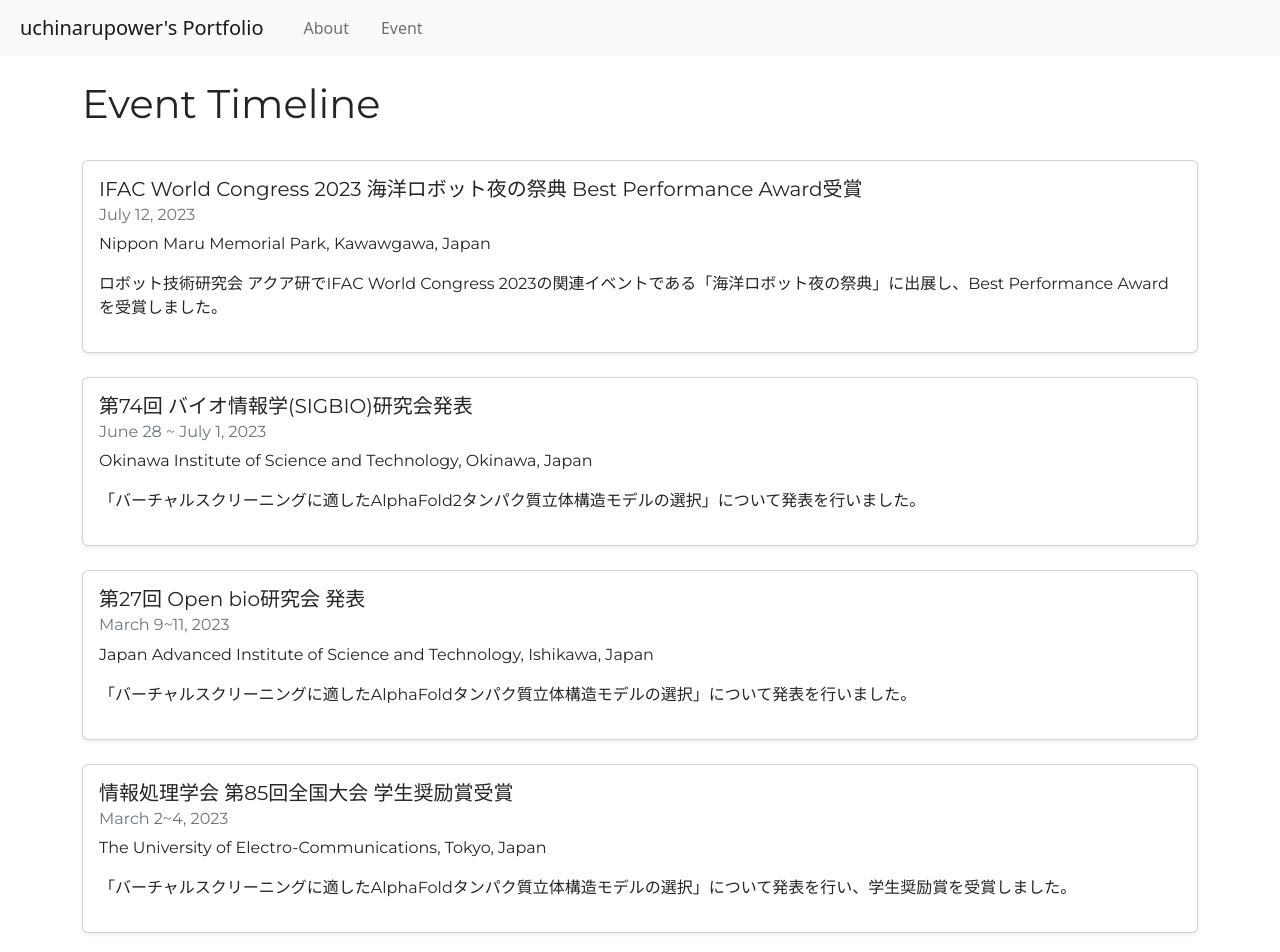
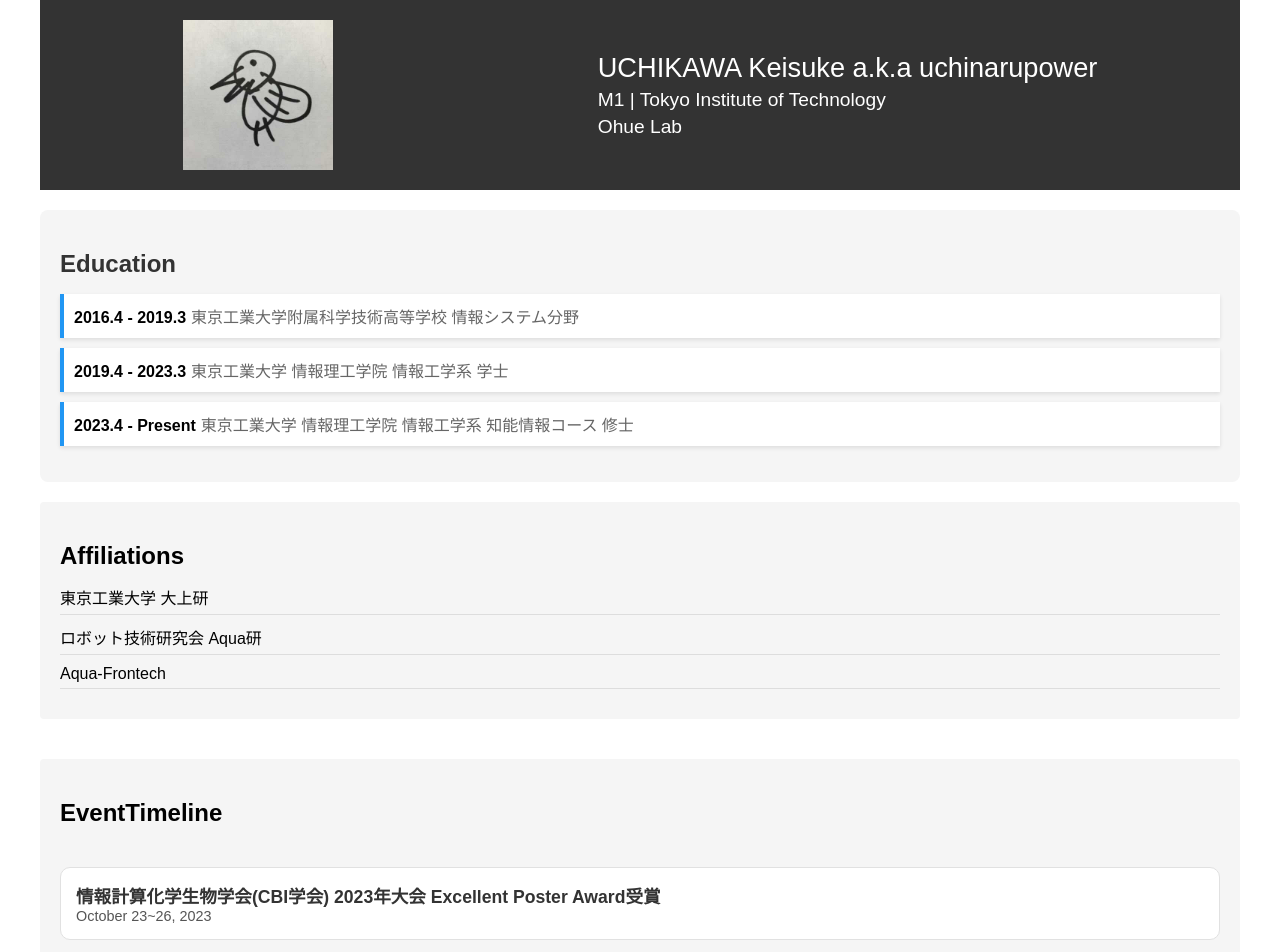
Before and after one commit to uchinarupower/my-portfolio, a React (Create React App) app: page /event in a window 1280 px wide. Shown: the top 952 px of the page. Built offline with nearby package versions, Linux system fonts and the light colour scheme.

Commit message:
animation

```diff
--- a/package.json
+++ b/package.json
@@ -11,12 +11,14 @@
     "@testing-library/react": "^13.4.0",
     "@testing-library/user-event": "^13.5.0",
     "bootstrap": "^5.2.3",
+    "framer-motion": "^10.16.4",
     "gh-pages": "^5.0.0",
     "react": "^18.2.0",
     "react-bootstrap": "^2.7.2",
     "react-dom": "^18.2.0",
     "react-router-dom": "^5.3.4",
-    "react-scripts": "5.0.1",
+    "react-scripts": "^5.0.1",
+    "react-spring": "^9.7.3",
     "web-vitals": "^2.1.4"
   },
   "scripts": {
--- a/src/App.css
+++ b/src/App.css
@@ -1,38 +1,17 @@
-.App {
-  text-align: center;
+/* App.css or index.css */
+
+body, html {
+  margin: 0;
+  padding: 0;
+  width: 100%;
+  height: 100%;
+  display: flex;
+  justify-content: center;
+  font-family: 'Montserrat', sans-serif;
 }
 
-.App-logo {
-  height: 40vmin;
-  pointer-events: none;
+#root, .App {
+  width: 100%;
+  max-width: 1200px; /* 最大幅を設定 */
+  margin: 0 auto;
 }
-
-@media (prefers-reduced-motion: no-preference) {
-  .App-logo {
-    animation: App-logo-spin infinite 20s linear;
-  }
-}
-
-.App-header {
-  background-color: #282c34;
-  min-height: 100vh;
-  display: flex;
-  flex-direction: column;
-  align-items: center;
-  justify-content: center;
-  font-size: calc(10px + 2vmin);
-  color: white;
-}
-
-.App-link {
-  color: #61dafb;
-}
-
-@keyframes App-logo-spin {
-  from {
-    transform: rotate(0deg);
-  }
-  to {
-    transform: rotate(360deg);
-  }
-}
--- a/src/App.js
+++ b/src/App.js
@@ -1,23 +1,25 @@
 import React from "react";
-import { BrowserRouter as Router, Route, Switch } from "react-router-dom";
-import About from "./pages/About";
-import Event from "./pages/Event";
-import Navigation from "./pages/Navigation";
-import "bootstrap/dist/css/bootstrap.min.css";
+// import { BrowserRouter as Router, Route, Switch } from "react-router-dom";
+// import About from "./pages/About";
+// import Event from "./pages/Event";
+import Header from "./pages/Header";
+import Education from "./pages/Education";
+import Affiliations from "./pages/Affiliations";
+// import Navigation from "./pages/Navigation";
+import EventTimeline from "./pages/EventTimeline";
+import Contact from "./pages/Contact";
+// import "bootstrap/dist/css/bootstrap.min.css";
+import "./App.css"
 
 function App() {
   return (
-    <Router>
-      <Navigation />
-      <Switch>
-        <Route path="/my-portfolio">
-          <About />
-        </Route>
-        <Route path="/event">
-          <Event />
-        </Route>
-      </Switch>
-    </Router>
+    <div className="App">
+      <Header />
+      <Education />
+      <Affiliations />
+      <EventTimeline />
+      <Contact />
+    </div>
   );
 }
 
--- a/src/pages/Affiliations.css
+++ b/src/pages/Affiliations.css
@@ -1,7 +1,7 @@
 /* Affiliations.css */
 
 .affiliations {
-  background-color: #f9f9f9;
+  background-color: #f5f5f5;
   padding: 20px;
   margin-top: 20px;
   border-radius: 4px;
--- a/src/pages/EventTimeline.css
+++ b/src/pages/EventTimeline.css
@@ -1,18 +1,64 @@
-/* EventTimeline.css */
-
 .event-timeline {
-  background-color: #e8e8e8;
+  display: flex;
+  flex-direction: column;
+  gap: 20px;
+  margin: 40px 0px 40px 0px;
+  background: #f5f5f5;
   padding: 20px;
-  margin: 20px 0;
+  border-radius: 4px;
+  /* position: absolute; */
 }
 
-.event-timeline h2 {
-  margin-bottom: 20px;
+.event {
+  background: white;
+  padding: 15px;
+  border: 1px solid #e1e1e1;
+  cursor: pointer;
+  overflow: hidden;
+  position: relative;
+  border-radius: 10px; /* Add rounded corners */
 }
 
-.event-timeline .event {
-  padding: 10px;
-  background-color: #fff;
-  margin-bottom: 10px;
-  border-left: 3px solid #4CAF50;
+.event-info h3,
+.event-info p,
+.event-details p,
+.event-details a {
+  margin: 0;
+  padding: 0;
 }
+
+.event-info h3 {
+  font-size: 1.1rem;
+  color: #333;
+}
+
+.event-info p {
+  color: #555;
+  font-size: 0.9rem;
+}
+
+.event-details {
+  opacity: 0;
+  display: none; /* Initially don't display details */
+}
+
+.event-details-location {
+  opacity: 0.8; /* Initially don't display details */
+}
+
+.event:hover .event-details {
+  opacity: 1;
+  display: block; /* Display details on hover */
+  padding-top: 10px; /* Add space between date and details */
+  /* pointer-events: auto;
+  transition: opacity 0.5s ease, max-height 0.5s ease; トランジションを追加 */
+}
+
+.event img {
+  max-width: 100%;
+  margin-top: 10px;
+  border-radius: 4px;
+}
+
+
+/* EventTimeline.cssの既存のスタイルに追加 */
--- a/src/pages/EventTimeline.js
+++ b/src/pages/EventTimeline.js
@@ -1,28 +1,61 @@
-import React, { useState, useEffect } from 'react';
+import React from 'react';
+import { motion } from 'framer-motion';
 import './EventTimeline.css';
+import events from './events.json';
 
-function EventTimeline() {
-  const [events, setEvents] = useState([
-    { year: 2023, description: 'Event 1' },
-    { year: 2022, description: 'Event 2' }
-  ]);
+const listItemVariants = {
+  visible: i => ({
+    opacity: 1,
+    transition: {
+      delay: i * 0.1, // 0.1秒ごとに次のアイテムが表示される
+    },
+  }),
+  hidden: { opacity: 0 },
+};
 
-  // Normally you would fetch this data from an API or file
-  useEffect(() => {
-    // Here we're just using the static data above
-  }, []);
+const Event = ({ event, i }) => {
+  return (
+    <motion.div
+      className="event"
+      initial="hidden"
+      whileHover="visible"
+      layout
+    >
+      <div className="event-info">
+        <h3>{event.name}</h3>
+        <p>{event.date}</p>
+      </div>
+      <motion.div className="event-details" variants={listItemVariants} custom={1}>
+        <p>{event.location}</p>
+      </motion.div>
+      <motion.div className="event-details" variants={listItemVariants} custom={2}>
+        <p>{event.description}</p>
+      </motion.div>
+      <motion.div className="event-details" variants={listItemVariants} custom={3}>
+        <a href={event.link} target="_blank" rel="noopener noreferrer">{event.link_name}</a>
+      </motion.div>
+      {event.photo && (
+        <motion.img
+          src={event.photo}
+          alt={event.name}
+          className="event-photo"
+          variants={listItemVariants}
+          custom={4}
+        />
+      )}
+    </motion.div>
+  );
+};
 
+const EventTimeline =()=> {
   return (
-    <section className="event-timeline">
-      <h2>Event Timeline</h2>
+    <div className="event-timeline">
+      <h2>EventTimeline</h2>
       {events.map((event, index) => (
-        <div key={index} className="event">
-          <div className="event-year">{event.year}</div>
-          <div className="event-description">{event.description}</div>
-        </div>
+        <Event key={event.id} event={event} i={index} />
       ))}
-    </section>
+    </div>
   );
-}
+};
 
 export default EventTimeline;
--- a/src/pages/Header.css
+++ b/src/pages/Header.css
@@ -7,6 +7,7 @@
   background-color: #333;
   color: white;
   padding: 20px;
+
 }
 
 .header-image {
@@ -23,12 +24,12 @@
 }
 
 .header-info .nickname {
-  font-size: 1.5em;
+  font-size: 1.7em;
   margin: 0;
 }
 
 .header-info .details {
-  font-size: 1em;
+  font-size: 1.2em;
   margin-top: 5px;
 }
 /* 画面の幅が小さい場合のスタイル */
@@ -48,5 +49,5 @@
     align-items: center;
   }
 
-  /* 文が写真の下に来るように調整する場合、特別なスタイルは不要かもしれません */
+
 }
--- a/src/pages/Navigation.js
+++ b/src/pages/Navigation.js
@@ -7,13 +7,13 @@ function Navigation() {
     <div className="navi-section">
       <Navbar bg="light" expand="lg" className="navi-section">
         <Navbar.Brand as={Link} to="/my-portfolio">&emsp;uchinarupower's Portfolio</Navbar.Brand>
-        <Navbar.Toggle aria-controls="basic-navbar-nav" />
+        {/* <Navbar.Toggle aria-controls="basic-navbar-nav" />
         <Navbar.Collapse id="basic-navbar-nav">
           <Nav className="mr-auto">
             <Nav.Link as={Link} to="/my-portfolio">&emsp;About</Nav.Link>
-            <Nav.Link as={Link} to="/event">&emsp;Event</Nav.Link>
+            <Nav.Link as={Link} to="/my-portfolio-event">&emsp;Event</Nav.Link>
           </Nav>
-        </Navbar.Collapse>
+        </Navbar.Collapse> */}
       </Navbar>
     </div>
   );
--- a/src/pages/Event.json
+++ b/src/pages/events.json
@@ -1,9 +1,28 @@
 [
+  {
+    "name": "情報計算化学生物学会(CBI学会) 2023年大会 Excellent Poster Award受賞",
+    "date": "October 23~26, 2023",
+    "location": "Tower Hall Funabori, Tokyo, Japan",
+    "description": "Identifying suitable AlphaFold2 protein structure models for improved structure-based virtual screeningについてポスター発表を行い、Excellent Poster Awardを受賞しました。",
+    "link_name" : "ref",
+    "link" : "https://www.cbi-society.jp/files/annual-meetings/2023/ExcellentPosterAward2023.pdf"
+  },
+  {
+    "name": "第7回 Tokyo Bioinformatics Meeting 主催 & ロングトーク発表",
+    "date": "October 14, 2023",
+    "location": "The University of Tokyo, Chiba, Japan",
+    "description": "主催として、第7回Tokyo Bioinformatics Meetingを開催しました。また、「バーチャルスクリーニングに適したAlphaFold2タンパク質立体構造モデルの選択」についてロングトークを行いました。",
+    "link_name" : "ref",
+    "link": "https://sites.google.com/site/tokyobioinformaticsmeeting/%E7%AC%AC7%E5%9B%9E%E7%A0%94%E7%A9%B6%E4%BC%9A?authuser=0"
+
+  },
   {
     "name": "IFAC World Congress 2023 海洋ロボット夜の祭典 Best Performance Award受賞",
     "date": "July 12, 2023",
     "location": "Nippon Maru Memorial Park, Kawawgawa, Japan",
-    "description": "ロボット技術研究会 アクア研でIFAC World Congress 2023の関連イベントである「海洋ロボット夜の祭典」に出展し、Best Performance Awardを受賞しました。"
+    "description": "ロボット技術研究会 アクア研でIFAC World Congress 2023の関連イベントである「海洋ロボット夜の祭典」に出展し、Best Performance Awardを受賞しました。",
+    "link_name" : "東工大NEWS",
+    "link" : "https://www.titech.ac.jp/news/2023/067377"
   },
   {
     "name": "第74回 バイオ情報学(SIGBIO)研究会発表",
@@ -34,42 +53,40 @@
     "date": "November 19~20, 2022",
     "location": "Ginowan, Okinawa, Japan",
     "description": "ロボット技術研究会 アクア研で第8回沖縄海洋ロボットコンペティション ROV (Remotely Operated Vehicle、遠隔操縦型水中ロボット)ノーマルタスク部門に出場し、総合3位、敢闘賞を受賞しました。",
-    "url" : "https://www.titech.ac.jp/news/2023/065796"
+    "link_name": "東工大NEWS",
+    "link" : "https://www.titech.ac.jp/news/2023/065796"
   },
   {
     "name": "第6回 Tokyo Bioinformatics Meeting ショートトーク発表",
     "date": "October 15, 2022",
     "location": "Tokyo, Japan",
     "description": "第6回 Tokyo Bioinformatics Meetingに参加し、ショートトークを行いました。(演目非公開)",
-    "url" : "https://sites.google.com/site/tokyobioinformaticsmeeting/%E7%AC%AC6%E5%9B%9E%E7%A0%94%E7%A9%B6%E4%BC%9A"
+    "link_name": "ref",
+    "link" : "https://sites.google.com/site/tokyobioinformaticsmeeting/%E7%AC%AC6%E5%9B%9E%E7%A0%94%E7%A9%B6%E4%BC%9A"
   },
   {
     "name": "第8回 水中ロボットフェスティバル AUV部門 3位入賞",
     "date": "August 27~28, 2022",
     "location": "Iwakuni, Yamaguchi, Japan",
     "description": "ロボット技術研究会 アクア研で第8回 水中ロボットフェスティバル AUV(Autonomous Underwater Vehicle、自立型水中ロボット)部門に出場し、3位入賞しました。",
-    "url" : "https://www.titech.ac.jp/news/2022/065095"
+    "link_name": "東工大NEWS",
+    "link" : "https://www.titech.ac.jp/news/2022/065095"
   },
   {
     "name": "Techno-Ocean2021 水中ロボット競技会 AUV部門 3位入賞",
     "date": "December 11, 2021",
     "location": "Kobe, Hyogo, Japan",
     "description": "ロボット技術研究会 アクア研でTechno-Ocean2021 水中ロボット競技会 AUV部門に出場し、3位入賞しました。",
-    "url" : "https://www.titech.ac.jp/news/2022/062942"
+    "link_name": "東工大NEWS",
+    "link" : "https://www.titech.ac.jp/news/2022/062942"
   },
   {
     "name": "平成30年度SSH生徒研究発表会 ポスター発表賞受賞",
     "date": "August 8~9, 2018",
     "location": "Kobe, Hyogo, Japan",
     "description": "東京工業大学附属科学技術高校の代表としてSSH生徒研究発表会に参加し、「トリガなし音声認識を実装したスマートハウスシステムの構築」についてチームでポスター発表を行いました。結果、ポスター発表賞を受賞しました。",
-    "url" : "https://warp.ndl.go.jp/info:ndljp/pid/11293659/www.mext.go.jp/b_menu/houdou/30/08/1408177.htm"
-  },
-  {
-    "name": "平成30年度SSH生徒研究発表会 ポスター発表賞受賞",
-    "date": "August 8~9, 2018",
-    "location": "Kobe, Hyogo, Japan",
-    "description": "東京工業大学附属科学技術高校の代表としてSSH生徒研究発表会に参加し、「トリガなし音声認識を実装したスマートハウスシステムの構築」についてチームでポスター発表を行いました。結果、ポスター発表賞を受賞しました。",
-    "url" : "https://warp.ndl.go.jp/info:ndljp/pid/11293659/www.mext.go.jp/b_menu/houdou/30/08/1408177.htm"
+    "link_name": "ref",
+    "link" : "https://warp.ndl.go.jp/info:ndljp/pid/11293659/www.mext.go.jp/b_menu/houdou/30/08/1408177.htm"
   },
   {
     "name": "ロボカップジュニア ジャパンオープン2013 出場",
```
Also changed, not shown: 2 other files (tests, documents, lock files or other folders).
